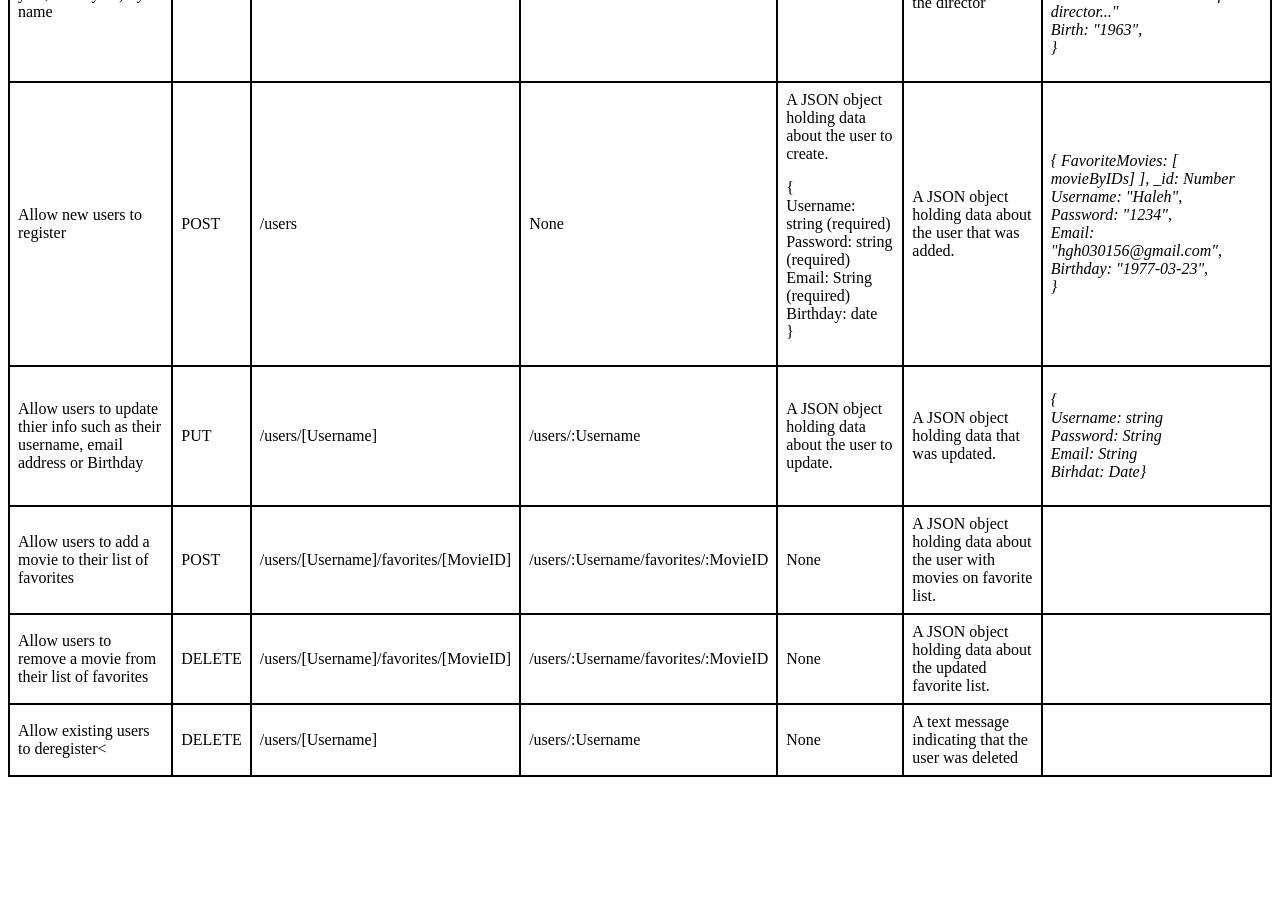
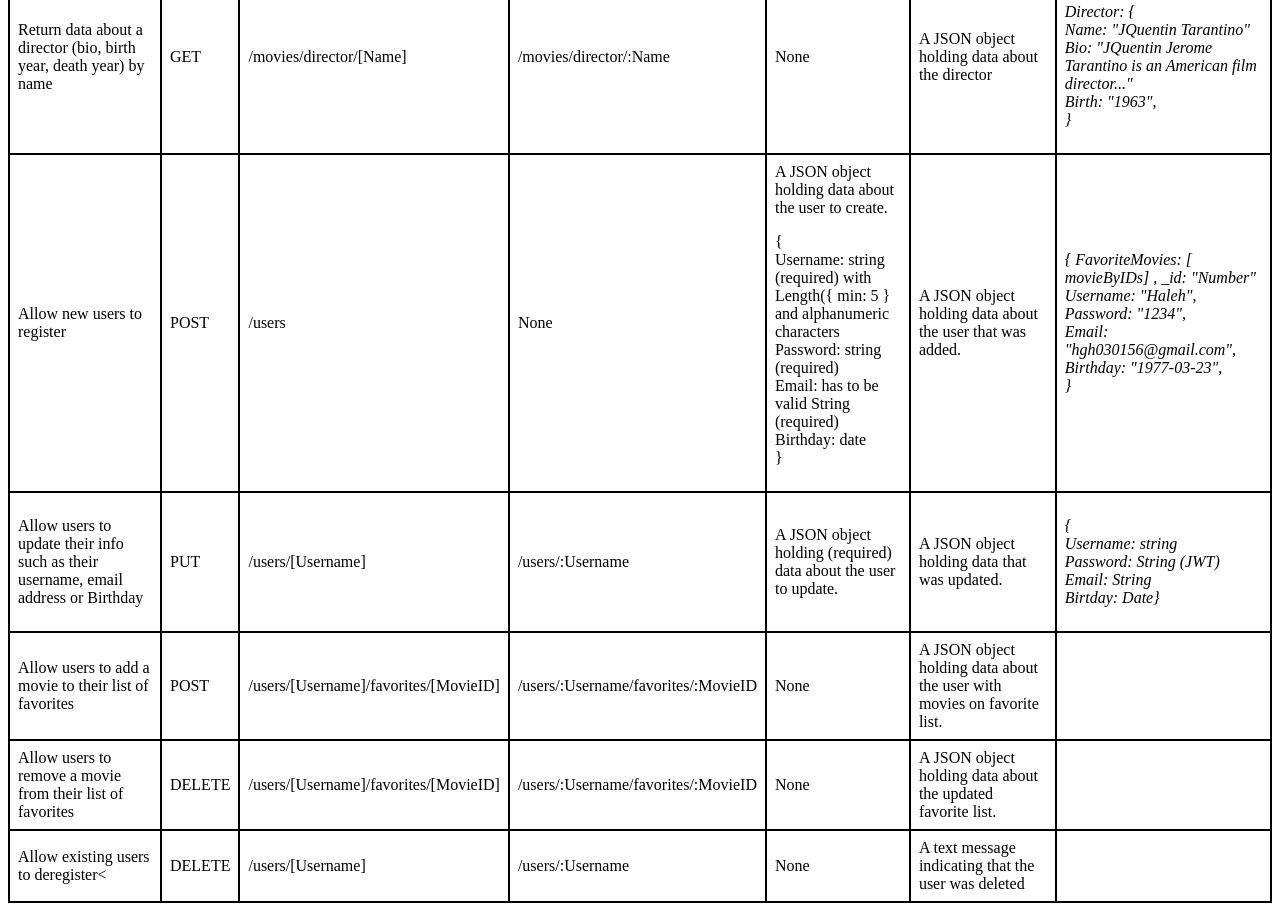
Before and after one commit to HalehGhavami/Movi_API, a website: page public/documentation.html in a window 1280 px wide. Shown: the part 1169-2080 px from the top of the page. Before the commit the page ends 1954 px from the top, so only its background shows below. Drawn offline with Linux system fonts and the light colour scheme.

Commit message:
Update documentation.html

```diff
--- a/public/documentation.html
+++ b/public/documentation.html
@@ -40,15 +40,7 @@
       </thead>
       <tbody>
 
-        <!-- <tr>
-        <td>Welcome message</td>
-        <td>GET</td>
-        <td>/</td>
-        <td>None</td>
-        <td>None</td>
-        <td>None</td>
-        <td>Welcome to myFlix!</td>
-      </tr>
+
 
       <tr>
         <td>Return the documentation html</td>
@@ -58,10 +50,10 @@
         <td>None</td>
         <td>A response containing the documentation html</td>
         <td></td>
-      </tr> -->
+      </tr>
 
       <tr>
-        <td>Return a list of all the movies to the users</td>
+        <td>Return a list of all the movies to the registered users</td>
         <td>GET</td>
         <td>/movies</td>
         <td>None</td>
@@ -134,15 +126,15 @@
         <td>None</td>
         <td>
           A JSON object holding data about the user to create. <br>
-          <p>{ <br> Username: string (required)<br> Password: string (required)<br> Email: String (required)<br> Birthday: date <br> } </p>
+          <p>{ <br> Username: string (required) with Length({ min: 5 } and alphanumeric characters <br> Password: string (required) <br> Email: has to be valid String (required)<br> Birthday: date <br> } </p>
         </td>
         <td>
           A JSON object holding data about the user that was added. <br>
         <td>
             <em><p>{
               <span>FavoriteMovies: [ movieByIDs]
-              ],</span>
-              <span>_id: Number</span>
+              ,</span>
+              <span>_id: "Number"</span>
               <span>Username:</span> "Haleh",<br>
               <span>Password:</span> "1234",<br>
               <span>Email:</span> "hgh030156@gmail.com",<br>
@@ -153,17 +145,17 @@
       </tr>
 
       <tr>
-        <td>Allow users to update thier info such as their username, email address or Birthday</td>
+        <td>Allow users to update their info such as their username, email address or Birthday</td>
         <td>PUT</td>
         <td>/users/[Username]</td>
         <td>/users/:Username</td>
         <td>
-          A JSON object holding data about the user to update. <br>
+          A JSON object holding (required) data about the user to update. <br>
 
         </td>
         <td>A JSON object holding data that was updated.<br>
         </td>
-        <td><em><p>{ <br> Username: string <br> Password: String <br> Email: String <br> Birhdat: Date} </p></em></td>
+        <td><em><p>{ <br> Username: string <br> Password: String (JWT)<br> Email: String <br> Birtday: Date} </p></em></td>
       </tr>
       <tr>
         <td>Allow users to add a movie to their list of favorites</td>
```
